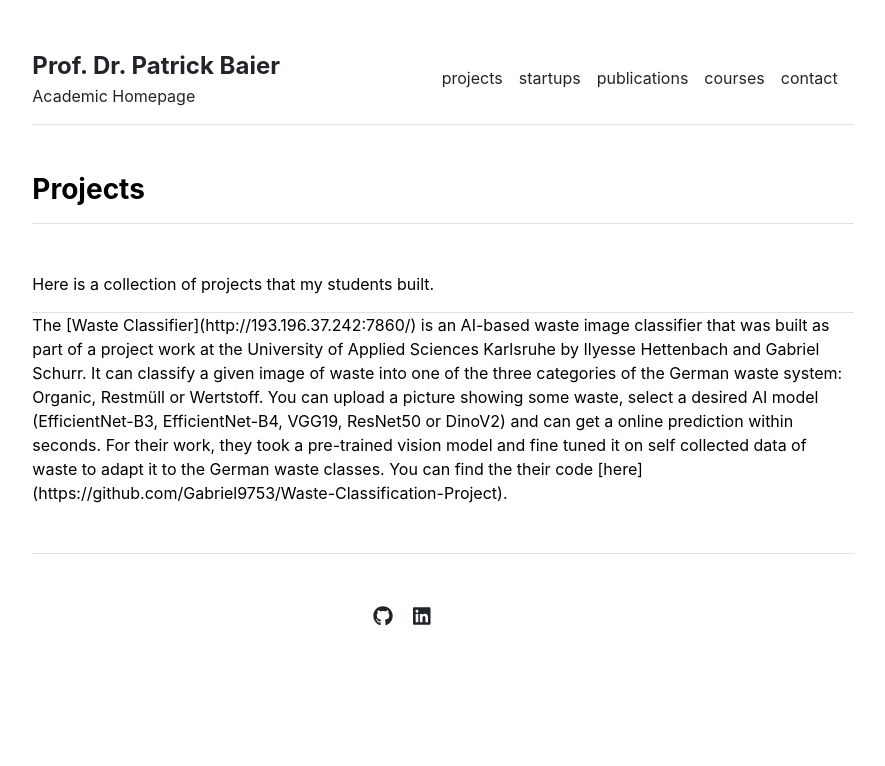
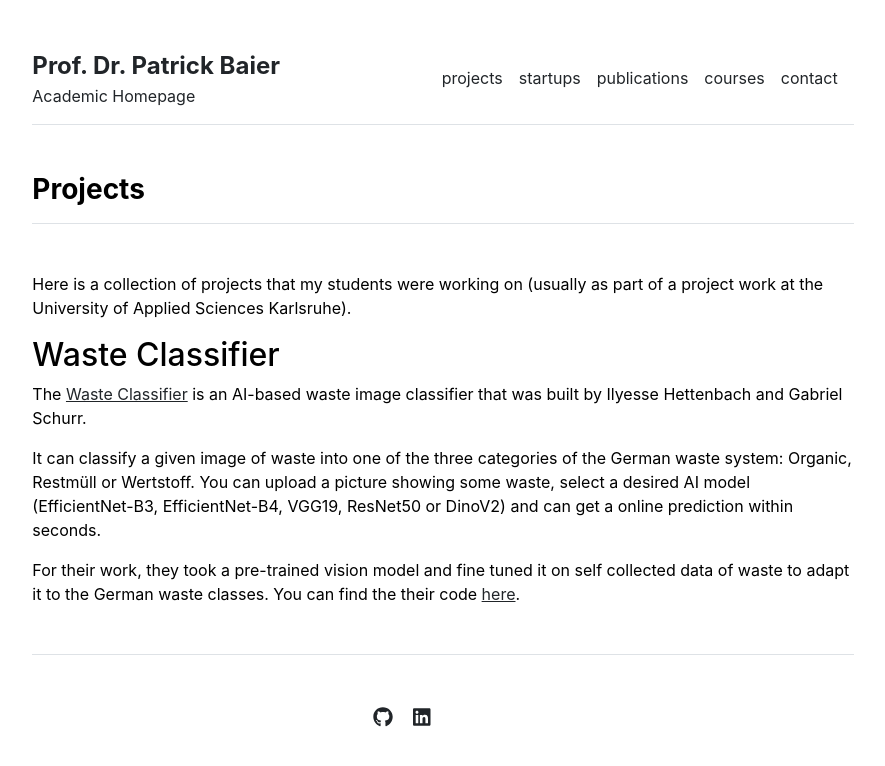
Before and after one commit to pabair/pabair.github.io, a Jekyll site: the page built from projects.md, in a window 1280 px wide. Shown: the top 766 px of the page, without its empty margins (197-1082 px from the left). Built offline with Jekyll 4.4.1, drawn with Linux system fonts in a browser that asks for light colours.

Commit message:
added content

```diff
--- a/projects.md
+++ b/projects.md
@@ -3,14 +3,13 @@ layout: projects
 title: "Projects"
 ---
 <h3 class="fw-bold border-bottom pb-3 mb-5">Projects</h3>
-Here is a collection of projects that my students built.
+Here is a collection of projects that my students were working on (usually as part of a project work at the University of Applied Sciences Karlsruhe).
 
-<footer class="border-top">
-The [Waste Classifier](http://193.196.37.242:7860/) is an AI-based waste image classifier that was built as part of a project work at the University of Applied Sciences Karlsruhe by Ilyesse Hettenbach and Gabriel Schurr.
+## Waste Classifier
+The [Waste Classifier](http://193.196.37.242:7860/) is an AI-based waste image classifier that was built by Ilyesse Hettenbach and Gabriel Schurr.
 
 It can classify a given image of waste into one of the three categories of the German waste system: Organic, Restmüll or Wertstoff.
 You can upload a picture showing some waste, select a desired AI model (EfficientNet-B3, EfficientNet-B4, VGG19, ResNet50 or DinoV2) and can get a online prediction within seconds.
 
 For their work, they took a pre-trained vision model and fine tuned it on self collected data of waste to adapt it to the German waste classes.
 You can find the their code [here](https://github.com/Gabriel9753/Waste-Classification-Project).
-</footer>
```
